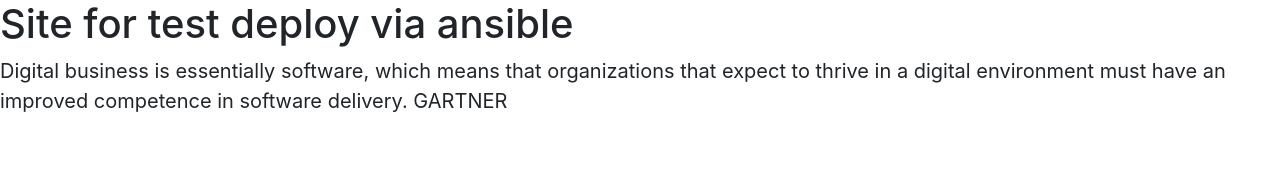
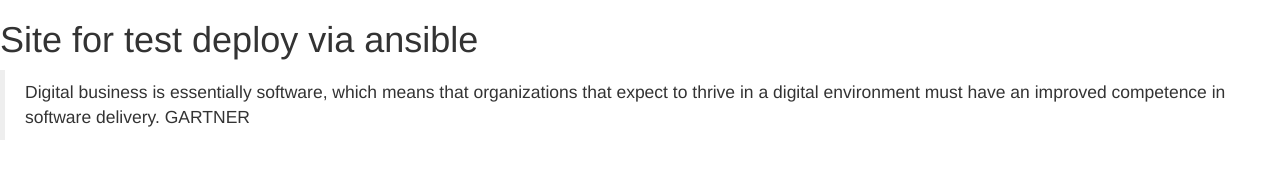
Before and after one commit to sidorenkoilia12/ansible, a plain HTML site: page index.html in a window 1280 px wide. Drawn offline with nearby package versions, Linux system fonts and the light colour scheme.

Commit message:
Update index.html

```diff
--- a/index.html
+++ b/index.html
@@ -1,10 +1,10 @@
 <html>
   <head>
-    <link rel="stylesheet" type="text/css" href="https://maxcdn.bootstrapcdn.com/bootstrap/4.0.0-beta.2/css/bootstrap.min.css">
+    <link rel="stylesheet" type="text/css" href="https://cdnjs.cloudflare.com/ajax/libs/twitter-bootstrap/3.3.7/css/bootstrap.min.css">
   </head>
   <body>
     <h1>Site for test deploy via ansible</h1>
-    <blockquote class="blockquote">
+    <blockquote>
       <p>
         Digital business is essentially software,
         which means that organizations that expect
```
